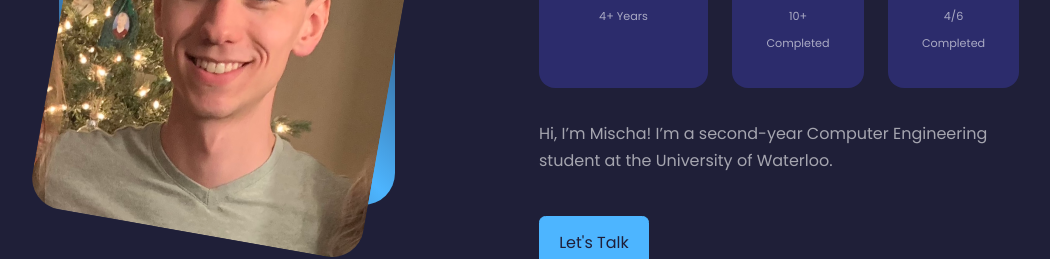
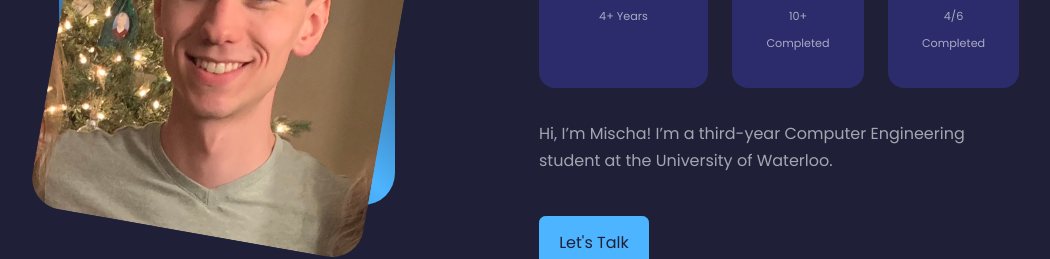
Before and after one commit to Mischa-Lamoureux/personal-portfolio, a React (Create React App) app: page / in a window 1280 px wide. Shown: the part 1220-1479 px from the top of the page, without its empty margins (101-1151 px from the left). Built offline with nearby package versions, Linux system fonts and the light colour scheme.

Commit message:
Updated school year in about me

```diff
--- a/src/components/about/About.jsx
+++ b/src/components/about/About.jsx
@@ -37,7 +37,7 @@
           </div>
 
           <p>
-            Hi, I’m Mischa! I’m a second-year Computer Engineering student at
+            Hi, I’m Mischa! I’m a third-year Computer Engineering student at
             the University of Waterloo.
           </p>
 
```
